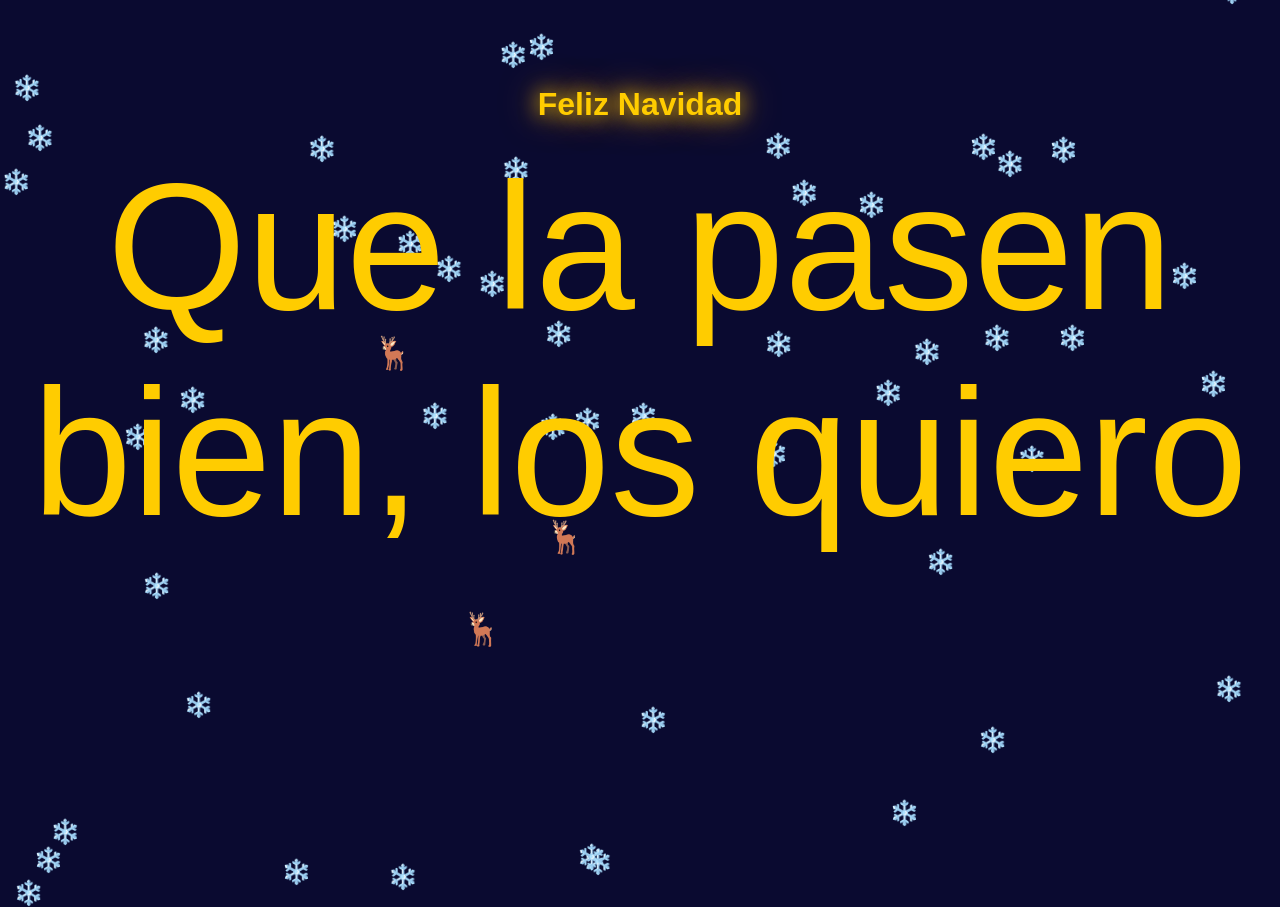
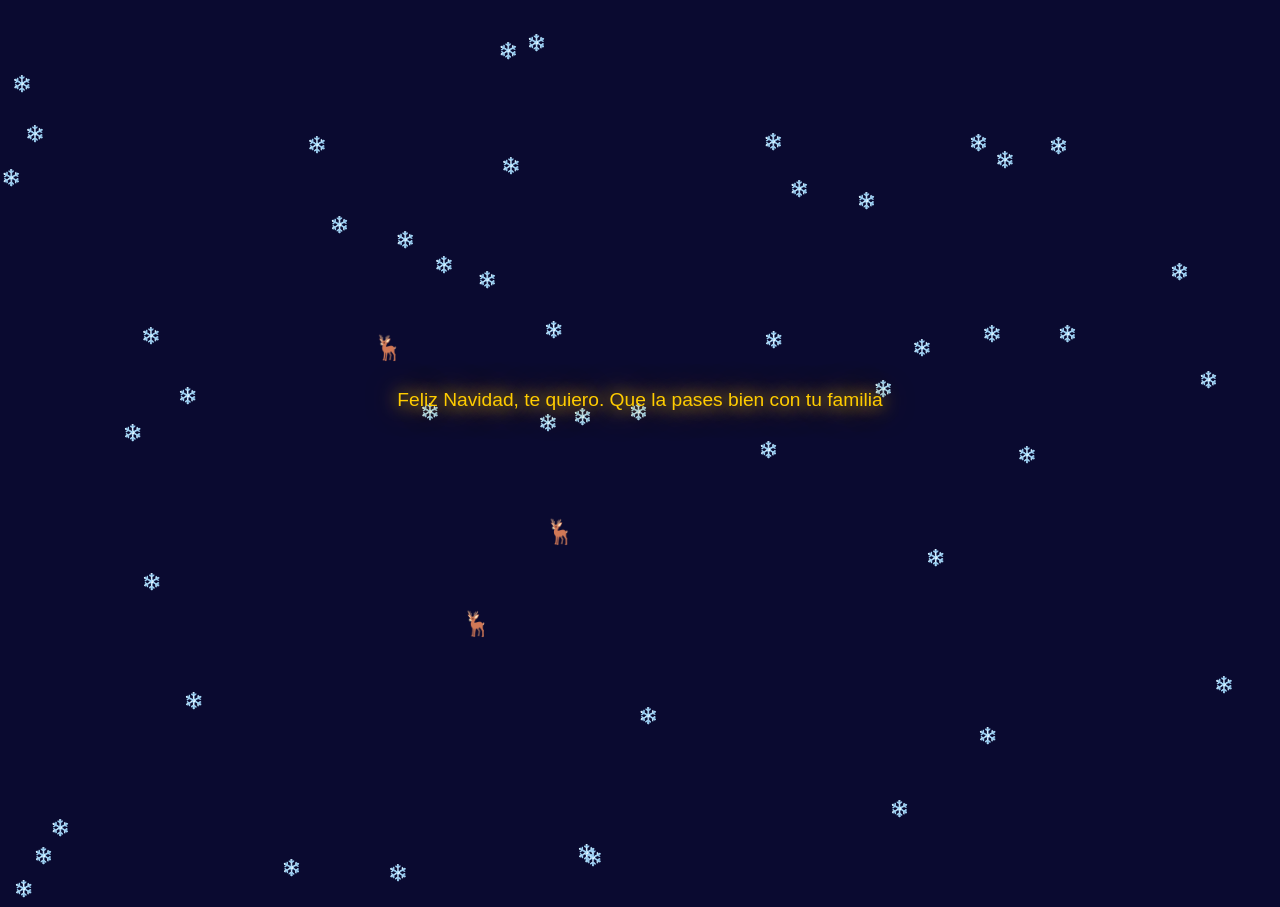
Before and after one commit to BrandonGomez01/Feliz-Navidad-, a plain HTML site: page index.html in a window 1280 px wide. Drawn offline with Linux system fonts and the light colour scheme.

Commit message:
Update index.html

```diff
--- a/index.html
+++ b/index.html
@@ -23,17 +23,13 @@
             animation: fadeIn 2s ease-in-out;
             z-index: 1; /* Asegura que el texto esté adelante */
             position: relative;
+            padding: 20px;
         }
 
         .mensaje-navidad {
-            font-size: 2em; /* Tamaño de letra reducido */
+            font-size: 1.2em; /* Tamaño de letra adecuado para Android */
             text-shadow: 0 0 10px #ffcc00, 0 0 20px #ff9900;
-            animation: glow 1.5s infinite alternate;
-        }
-
-        .descripcion {
-            font-size: 11.2em; /* Tamaño de letra reducido */
-            margin-top: 20px;
+            animation: glow 11.5s infinite alternate;
         }
 
         @keyframes fadeIn {
@@ -49,7 +45,7 @@
         /* Copos de nieve */
         .copo {
             position: absolute;
-            font-size: 1.5em;
+            font-size: 1em;
             animation: nieve 5s linear infinite;
             z-index: 0; /* Asegura que los copos estén atrás */
         }
@@ -62,7 +58,7 @@
         /* Renos */
         .reno {
             position: absolute;
-            font-size: 2em;
+            font-size: 1.5em;
             animation: volar 10s linear infinite;
             z-index: 0; /* Asegura que los renos estén atrás */
         }
@@ -75,8 +71,7 @@
 </head>
 <body>
     <div class="navidad-container">
-        <h1 class="mensaje-navidad">Feliz Navidad</h1>
-        <p class="descripcion">Que la pasen bien, los quiero</p>
+        <p class="mensaje-navidad">Feliz Navidad, te quiero. Que la pases bien con tu familia</p>
     </div>
     <script>
         // Crear copos de nieve
```
